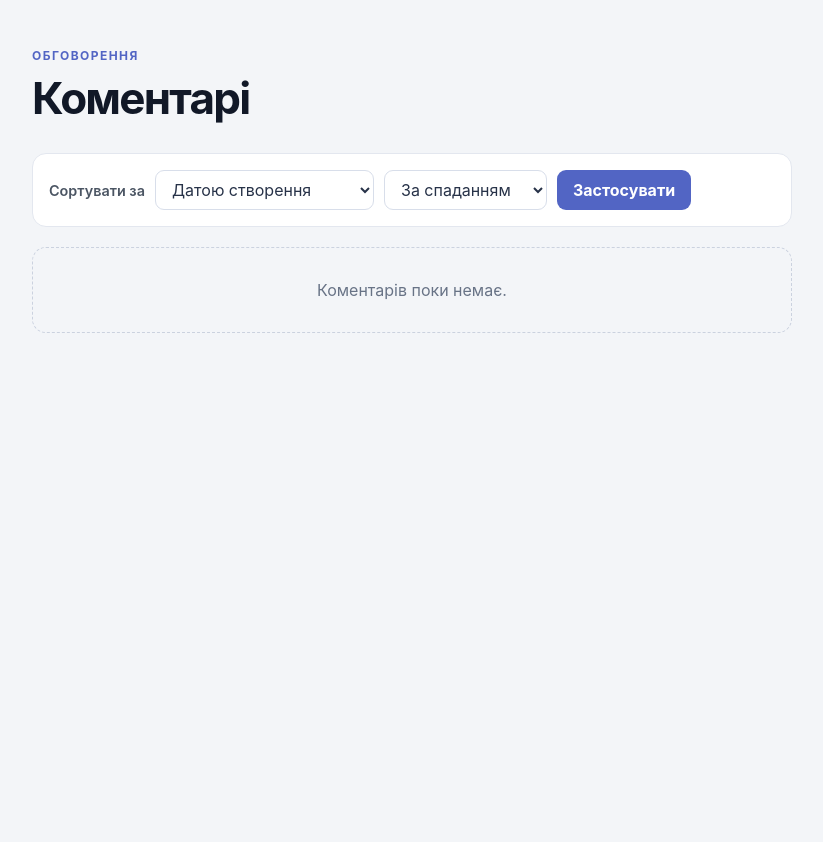
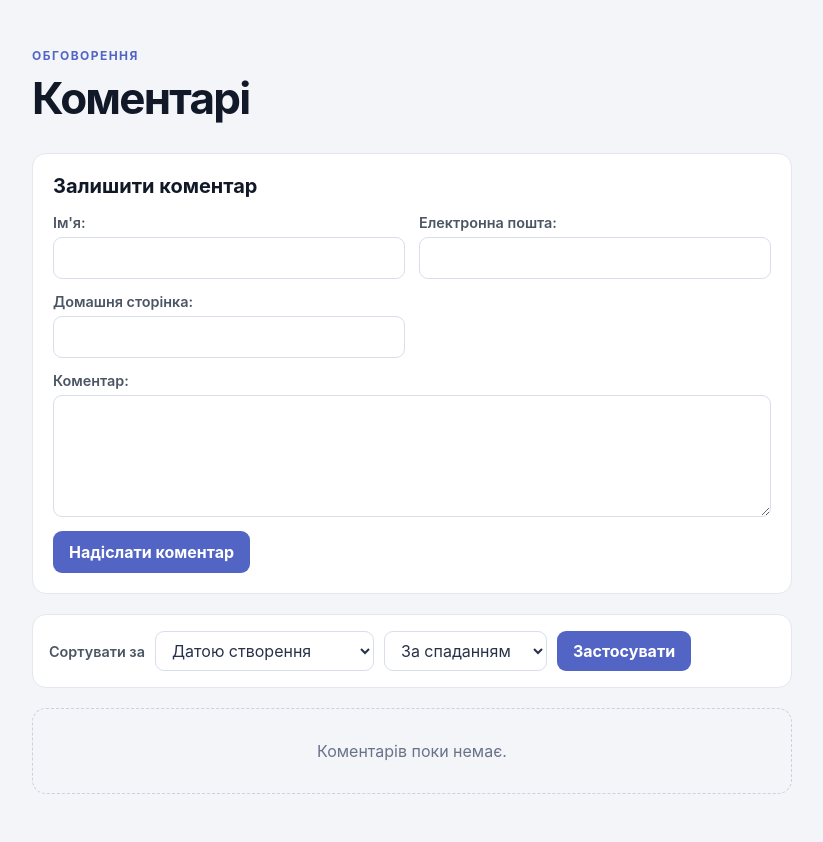
Before and after one commit to qmayker/dzencode-comments, a Django app: template comments/commenting/templates/commenting/comment/list.html in a window 1280 px wide. Shown: the whole page, without its empty margins (228-1051 px from the left). Before the commit the page ends 333 px from the top, so only its background shows below. Run offline with Django 5.2, Linux system fonts and the light colour scheme; the template is opened without the code that fills it: values that come from a table or form of the project are taken from there, others are empty.

Commit message:
displayed comment create form

```diff
--- /dev/null
+++ b/comments/commenting/forms.py
@@ -0,0 +1,23 @@
+from django import forms
+
+
+class CommentCreateForm(forms.Form):
+    username = forms.CharField(
+        label="Ім'я",
+        max_length=100,
+        widget=forms.TextInput(attrs={"autocomplete": "username"}),
+    )
+    email = forms.EmailField(
+        label="Електронна пошта",
+        widget=forms.EmailInput(attrs={"autocomplete": "email"}),
+    )
+    home_page = forms.URLField(
+        label="Домашня сторінка",
+        required=False,
+        widget=forms.URLInput(attrs={"autocomplete": "url"}),
+    )
+    text = forms.CharField(
+        label="Коментар",
+        max_length=2000,
+        widget=forms.Textarea(attrs={"rows": 5}),
+    )
--- a/comments/commenting/static/commenting/comment_list.css
+++ b/comments/commenting/static/commenting/comment_list.css
@@ -40,6 +40,78 @@ h1 {
   color: #111827;
   font-size: clamp(2rem, 5vw, 2.75rem);
   letter-spacing: -0.04em;
+}
+
+.comment-create {
+  margin-bottom: 20px;
+  padding: 20px;
+  border: 1px solid #e3e7ef;
+  border-radius: 14px;
+  background: #fff;
+}
+
+.comment-create h2 {
+  margin: 0 0 16px;
+  color: #111827;
+  font-size: 1.25rem;
+}
+
+#comment-create-form {
+  display: grid;
+  grid-template-columns: repeat(2, minmax(0, 1fr));
+  gap: 14px;
+}
+
+.form-field {
+  display: grid;
+  gap: 6px;
+}
+
+.form-field label {
+  color: #4b5563;
+  font-size: 0.9rem;
+  font-weight: 600;
+}
+
+.form-field input,
+.form-field textarea,
+#comment-create-form button {
+  width: 100%;
+  min-height: 42px;
+  padding: 10px 12px;
+  border: 1px solid #d8deea;
+  border-radius: 9px;
+  color: #273248;
+  font: inherit;
+}
+
+.form-field textarea {
+  resize: vertical;
+}
+
+.form-field-comment {
+  grid-column: 1 / -1;
+}
+
+.form-error {
+  margin: 0;
+  color: #b42318;
+  font-size: 0.85rem;
+}
+
+#comment-create-form button {
+  width: auto;
+  justify-self: start;
+  padding: 0 16px;
+  border: 0;
+  color: #fff;
+  background: #5265c4;
+  font-weight: 650;
+  cursor: pointer;
+}
+
+#comment-create-form button:hover {
+  background: #4053ad;
 }
 
 .sort-form {
@@ -188,6 +260,14 @@ h1 {
     align-items: stretch;
   }
 
+  #comment-create-form {
+    grid-template-columns: 1fr;
+  }
+
+  .form-field-comment {
+    grid-column: auto;
+  }
+
   .sort-form label {
     flex-basis: 100%;
   }
--- /dev/null
+++ b/comments/commenting/templates/commenting/comment/_create_form.html
@@ -0,0 +1,15 @@
+<section class="comment-create" aria-labelledby="comment-create-title">
+  <h2 id="comment-create-title">Залишити коментар</h2>
+  <form id="comment-create-form" data-api-form="comment-create">
+    {% for field in comment_form %}
+      <div class="form-field{% if field.name == 'text' %} form-field-comment{% endif %}">
+        {{ field.label_tag }}
+        {{ field }}
+        {% for error in field.errors %}
+          <p class="form-error">{{ error }}</p>
+        {% endfor %}
+      </div>
+    {% endfor %}
+    <button type="submit">Надіслати коментар</button>
+  </form>
+</section>
--- a/comments/commenting/templates/commenting/comment/list.html
+++ b/comments/commenting/templates/commenting/comment/list.html
@@ -13,6 +13,8 @@
         <p class="eyebrow">Обговорення</p>
         <h1>Коментарі</h1>
       </header>
+
+      {% include "commenting/comment/_create_form.html" %}
 
       <form class="sort-form" method="get">
         <label for="field">Сортувати за</label>
@@ -30,7 +32,7 @@
 
       <section class="comment-list" aria-label="Список коментарів">
         {% for comment in comment_list %}
-          <article class="comment">
+          <article class="comment" data-comment-id="{{ comment.id }}">
             <header class="comment-header">
               <strong class="comment-author">{{ comment.author.username }}</strong>
               <time class="comment-date" datetime="{{ comment.created_at|date:'c' }}">{{ comment.created_at|date:"d.m.Y H:i" }}</time>
--- a/comments/commenting/views.py
+++ b/comments/commenting/views.py
@@ -2,6 +2,7 @@ from enum import StrEnum
 
 from django.views.generic import ListView
 
+from commenting.forms import CommentCreateForm
 from commenting.models import Comment
 
 
@@ -44,3 +45,8 @@ class CommentListView(ListView):
         if ordering is None:
             return super().get_ordering()
         return [ordering]
+
+    def get_context_data(self, **kwargs):
+        context = super().get_context_data(**kwargs)
+        context["comment_form"] = CommentCreateForm()
+        return context
```
Also changed, not shown: comments/commenting/tests.py (+29 -0 lines).
